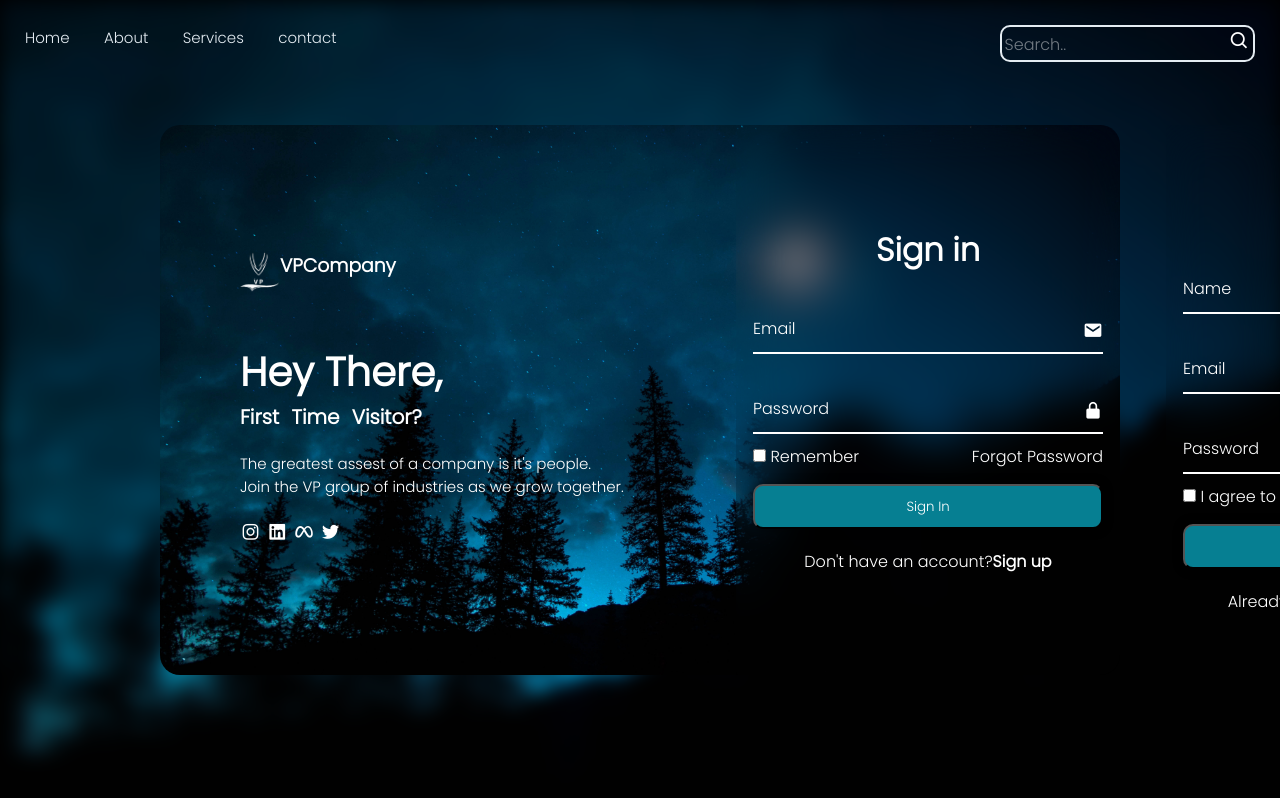
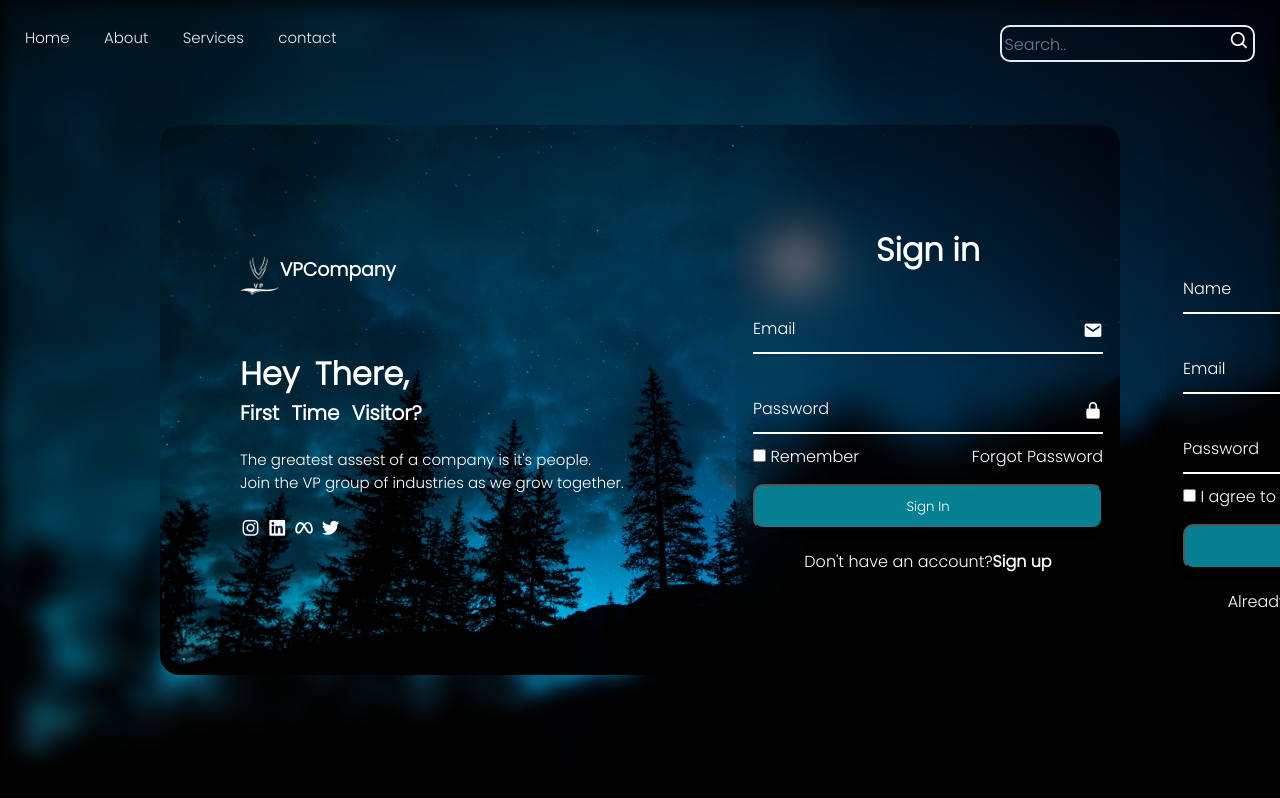
Before and after one commit to Vinaypaliwal123/LandingPage, a plain HTML site: page index.html in a window 1280 px wide. Shown: the top 798 px of the page. Drawn offline with nearby package versions, Linux system fonts and the light colour scheme.

Commit message:
Update index.html

```diff
--- a/index.html
+++ b/index.html
@@ -33,7 +33,7 @@
             </div>
 
             <div class="intro">
-                <h2>Hey There,</h2>
+                <h3 style="font-size:xx-large;">Hey There,</h3>
                 <h3>First Time Visitor?</h3>
                 <p>The greatest assest of a company is it's people.<br>Join the VP group of industries as we grow together.</p>
                 <div class="contact">
```
